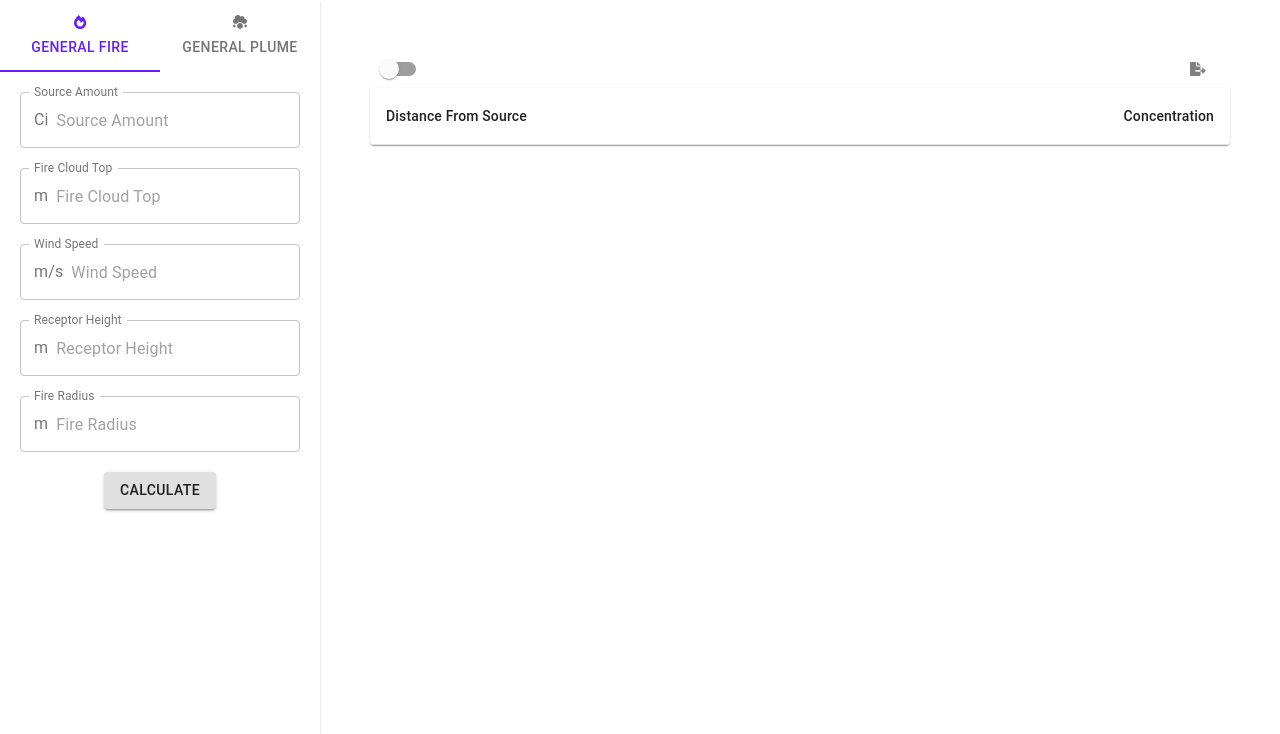
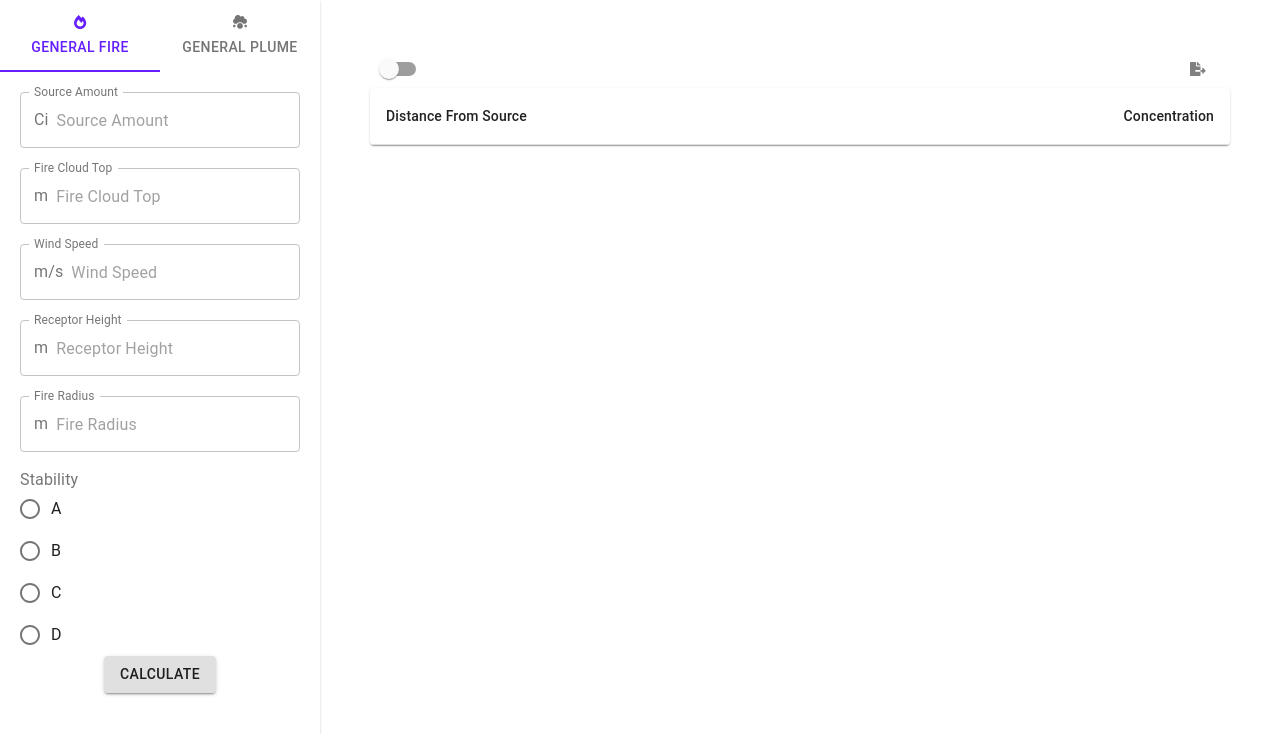
Before and after one commit to CEN3031-Team-6-LLC/project-ui, a React (Create React App) app: page / in a window 1280 px wide. Shown: the top 734 px of the page. Built offline with nearby package versions, Linux system fonts and the light colour scheme.

Commit message:
Added stability

```diff
--- a/src/GeneralFire/GeneralFire.js
+++ b/src/GeneralFire/GeneralFire.js
@@ -4,6 +4,7 @@ import InputField from "./InputField";
 import { validateFireFields } from "./helpers";
 import ErrorDialog from "CustomWidgets/ErrorDialog";
 import { KeyStrings } from "../General/KeyStrings";
+import { RadioButtons } from "CustomWidgets";
 
 const useStyles = MaterialUI.makeStyles(theme => {
   return {
@@ -115,6 +116,16 @@ const GeneralFire = props => {
         }}
       />
 
+      <RadioButtons
+        title="Stability"
+        options={[
+          { value: "a", label: "A" },
+          { value: "b", label: "B" },
+          { value: "c", label: "C" },
+          { value: "d", label: "D" }
+        ]}
+      />
+
       <MaterialUI.Button
         variant="contained"
         onClick={() => {
```
